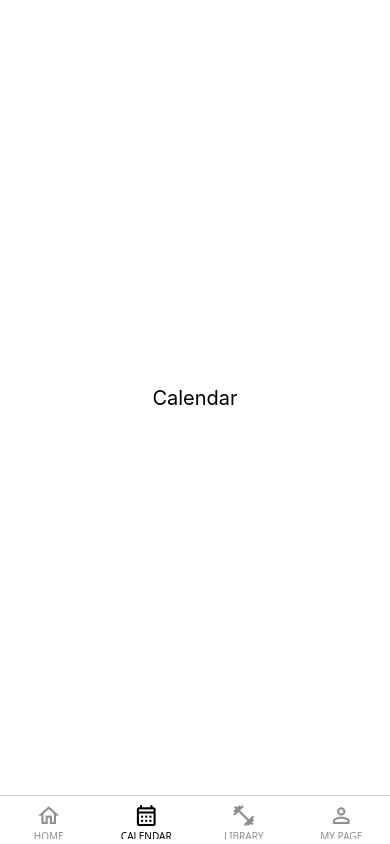
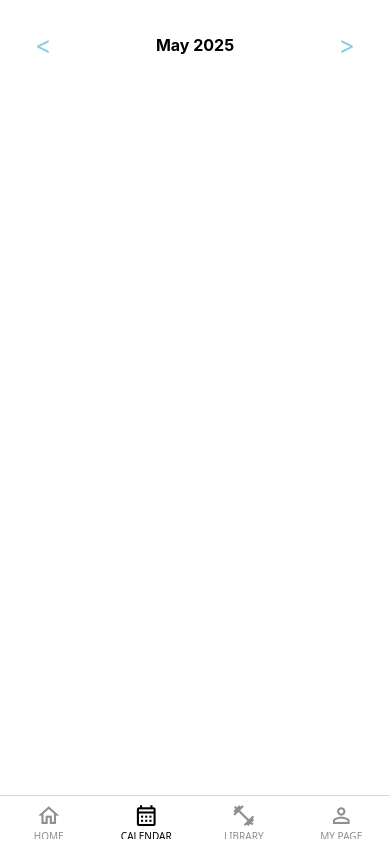
Before and after one commit to JeongUpGi/Mada, a React Native app: screen /Calendar in a window 390 px wide. Built offline with nearby package versions, Linux system fonts and the light colour scheme.

Commit message:
[Level2] 달력 헤더 구현

```diff
--- /dev/null
+++ b/component/Calendar.js
@@ -0,0 +1,39 @@
+import React, {useState, useEffect} from 'react';
+import {View, Text, StyleSheet, Button} from 'react-native';
+import CalendarHeader from './CalendarHeader';
+
+const Calendar = () => {
+  const [date, setDate] = useState(new Date());
+  const [year, setYear] = useState(date.getFullYear());
+  const [month, setMonth] = useState(date.getMonth());
+
+  // 이전 달로 이동
+  const goPrevMonth = () => {
+    setDate(new Date(year, month - 1));
+  };
+
+  // 다음 달로 이동
+  const goNextMonth = () => {
+    setDate(new Date(year, month + 1));
+  };
+
+  return (
+    <View style={styles.container}>
+      <CalendarHeader
+        date={date}
+        onPrevMonth={goPrevMonth}
+        onNextMonth={goNextMonth}
+      />
+    </View>
+  );
+};
+
+const styles = StyleSheet.create({
+  container: {
+    width: '100%',
+    paddingVertical: 20,
+    paddingHorizontal: 10,
+  },
+});
+
+export default Calendar;
--- /dev/null
+++ b/component/CalendarHeader.js
@@ -0,0 +1,41 @@
+import React from 'react';
+import {View, Text, StyleSheet, TouchableOpacity} from 'react-native';
+
+const CalendarHeader = props => {
+  return (
+    <View style={styles.header}>
+      <TouchableOpacity style={styles.navButton} onPress={props.onPrevMonth}>
+        <Text style={styles.navButtonIcon}>{'<'}</Text>
+      </TouchableOpacity>
+      <Text style={styles.headerText}>
+        {props.date.toLocaleString('en-US', {month: 'long', year: 'numeric'})}
+      </Text>
+      <TouchableOpacity style={styles.navButton} onPress={props.onNextMonth}>
+        <Text style={styles.navButtonIcon}>{'>'}</Text>
+      </TouchableOpacity>
+    </View>
+  );
+};
+
+const styles = StyleSheet.create({
+  header: {
+    flexDirection: 'row',
+    justifyContent: 'space-between',
+    alignItems: 'center',
+    marginBottom: 10,
+    paddingHorizontal: 15,
+  },
+  navButton: {
+    padding: 10,
+  },
+  navButtonIcon: {
+    fontSize: 25,
+    color: 'skyblue',
+  },
+  headerText: {
+    fontSize: 16,
+    fontWeight: 'bold',
+  },
+});
+
+export default CalendarHeader;
--- a/screen/CalendarScreen.js
+++ b/screen/CalendarScreen.js
@@ -1,10 +1,12 @@
 import React from 'react';
 import {SafeAreaView, View, Text, StyleSheet} from 'react-native';
+
+import Calendar from '../component/Calendar';
 
 const CalendarScreen = () => {
   return (
     <SafeAreaView style={styles.container}>
-      <Text style={styles.text}>Calendar</Text>
+      <Calendar />
     </SafeAreaView>
   );
 };
@@ -13,7 +15,6 @@ const styles = StyleSheet.create({
   container: {
     flex: 1,
     backgroundColor: '#fff',
-    justifyContent: 'center',
     alignItems: 'center',
   },
   text: {
```
